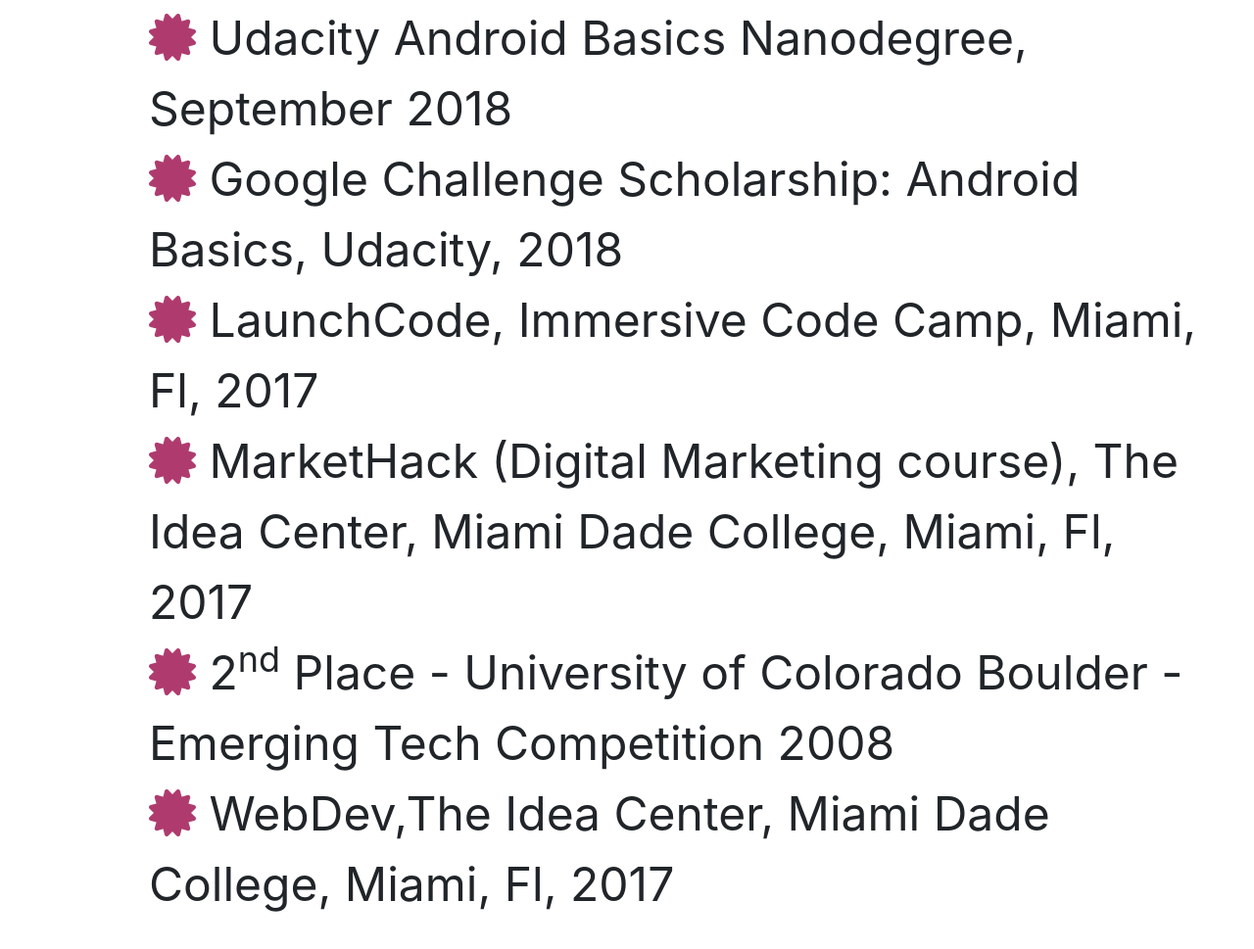
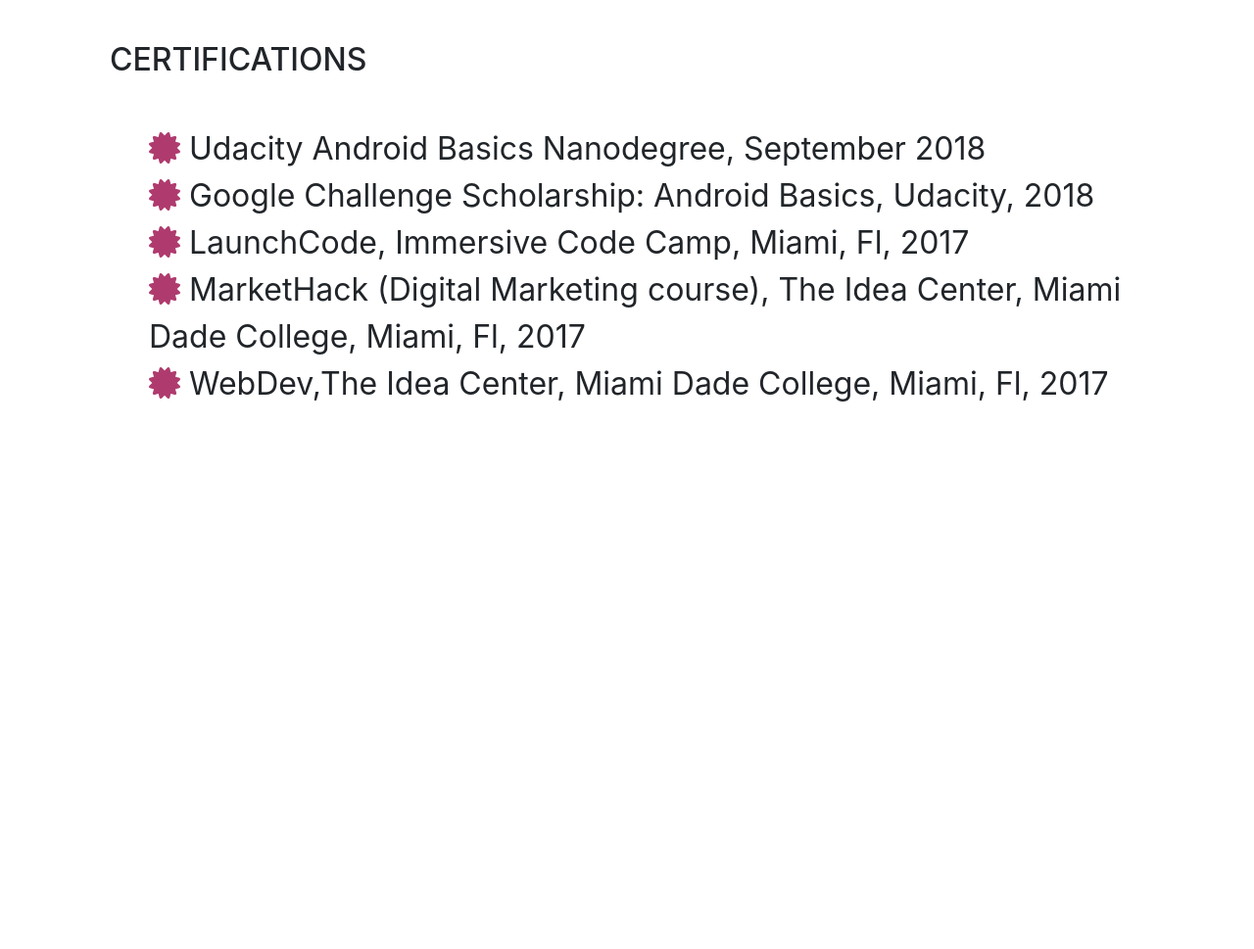
Before and after one commit to gelenaj/resume, a website with bundled scripts: page index.html in a window 1280 px wide. Shown: the part 6525-7494 px from the top of the page at 98% size. Built offline with nearby package versions, Linux system fonts and the light colour scheme; a web font is replaced by a local one.

Commit message:
removed li from certificates, changed li font-size to 2rem;

```diff
--- a/css/resume.css
+++ b/css/resume.css
@@ -425,7 +425,7 @@
         font-size: 3rem;
     }
     .fa-ul > li {
-        font-size: 3rem;
+        font-size: 2rem;
     }
     #goodreads-widget h1{
         font-size: 3rem;
--- a/index.html
+++ b/index.html
@@ -262,11 +262,6 @@
                 </li>
                 <li>
                     <i class="fas fa-certificate"></i>
-                    2<sup>nd</sup>
-                    Place - University of Colorado Boulder - Emerging Tech Competition 2008
-                </li>
-                <li>
-                    <i class="fas fa-certificate"></i>
                     WebDev,The Idea Center, Miami Dade College, Miami, Fl, 2017
                 </li>
             </ul>
```
